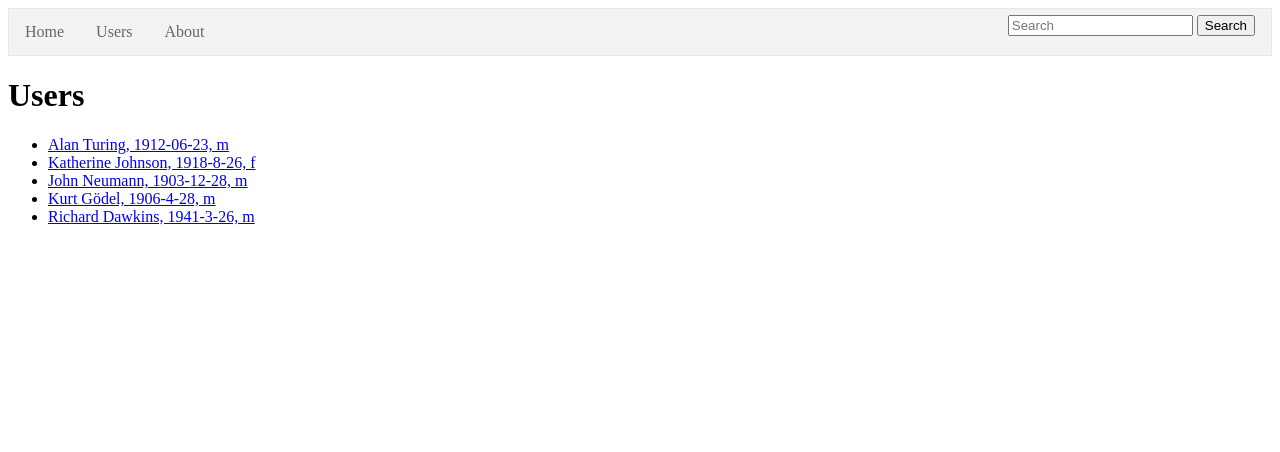
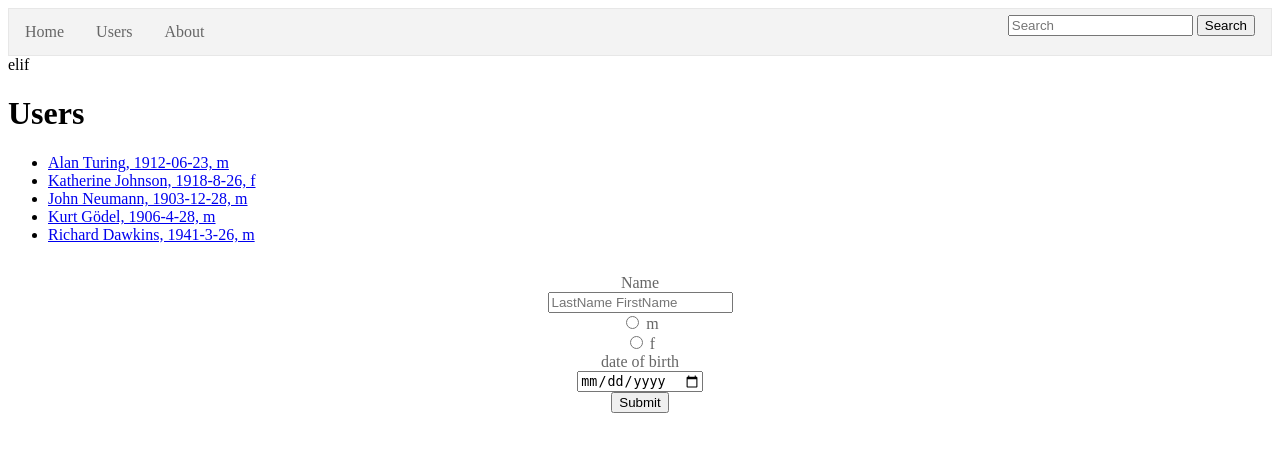
Before and after one commit to AdrianZBIM/Dev_web_TP1, a Flask app: page /users in a window 1280 px wide. Shown: the top 452 px of the page. Run offline with Flask 2, Linux system fonts and the light colour scheme; data comes from the database, SQL or seed files in the repository; parts of the project's set-up code (start-up, migrations or seed data) failed here and were passed over.

Commit message:
Dernier commit

```diff
--- a/app.py
+++ b/app.py
@@ -85,22 +85,33 @@ def about():
     return render_template('about.html', page_title = "About page", context=tpl_context)
 
 
-@app.route('/users')
+@app.route('/users', methods = ['GET', 'POST'])
 
 @app.route('/users/<username>/')
 def users(username=None):
 	app.logger.debug(username, "nom renvoyé")
 	app.logger.debug(get_users({"name": username}))
-	if (not username):
+	#On ajoute des utilisateurs
+	if request.method == 'POST':
+		add_user({"name" : request.form["name"], "birth":  request.form["birth"], "gender":  request.form["gender"]})
 		dic_user = get_users()
 		app.logger.debug("on entre dans username global")
 		return render_template("users.html", page_title = "Users",  username = username, dic_user = dic_user)
-	elif get_users({"name": username}):
-		app.logger.debug("on entre dans username spécifique")
-		username = get_users({"name": username})
-		return render_template("users.html", page_title = username['name'],  username = username)
+
+	#On veut les afficher :
 	else:
-		abort(404, "Pas d'user avec le nom donné")
+		if (not username):
+			dic_user = get_users()
+			app.logger.debug("on entre dans username global")
+			return render_template("users.html", page_title = "Users",  username = username, dic_user = dic_user)
+		elif get_users({"name": username}):
+			app.logger.debug("on entre dans username spécifique")
+			username = get_users({"name": username})
+			return render_template("users.html", page_title = username['name'],  username = username)
+		else:
+			abort(404, "Pas d'user avec le nom donné")
+
+
 
 
 @app.route('/search/', methods=['GET'])
@@ -108,11 +119,19 @@ def search():
 	app.logger.debug(request.args)
 	app.logger.debug(request.args["pattern"])
 	if get_users({"name": request.args["pattern"]}):
+
 		trouve = get_users({"name": request.args["pattern"]})
+		app.logger.debug(trouve)
 	else:
 		trouve = None
+		app.logger.debug(trouve)
 	return render_template("users.html", page_title = request.args["pattern"], trouve = trouve,  search = request.args["pattern"])
-	# Script starts here
+
+
+
+
+
+# Script starts here
 if __name__ == '__main__':
     from dbmgmt import init_db
     init_db()
--- a/templates/users.html
+++ b/templates/users.html
@@ -2,6 +2,7 @@
 {% block content %}
 
     {% if username and username != None %}
+    if
     <h1 class="mt-5">{{ username['name']}}</h1>
       	<ul id="display_user">
 	        <li>
@@ -15,23 +16,65 @@
 	        	Sexe : {{ username['gender']}}
 	    	</li></br>
     	</ul>
-    {% elif trouve%}
-	    	<h1 class="mt-5">Recherche</h1>
-	    		<p> Looking for user "{{ search }}" : <p>
-	    		{% if trouve!= None %}
-	    		<li>
-		        	<a href="users/{{ search }}"> {{ search }}</a>
-		        </li>
-		        {% endif %}
-    {% else %}
+
+    {% elif username == None %}
+    elif
     	<h1 class="mt-5">Users</h1>
 
     	<ul id="User_names">
 		    {% for item in dic_user %}
 		        <li>
-		        	<a href="users/{{ item['name'] }}"> {{ item['name'] }}, {{ item['birth'] }},  {{ item['gender']}}</a>
+		        	<a href="{{ url_for('users', username =  item['name'] ) }}"> {{ item['name'] }}, {{ item['birth'] }},  {{ item['gender']}}</a>
 		        </li>
 		    {% endfor %}
     	</ul>
+
+		<form action="/users" method="post">
+        <div class="form-group row">
+          <label for="staticName" class="col-sm-2 col-form-label">Name</label>
+          <div class="col-sm-3">
+            <input type="text" class="form-control" id="staticName" name="name" placeholder="LastName FirstName" required="">
+          </div>
+          <div class="col-sm-3">
+            <div class="form-check form-check-inline">
+              <input class="form-check-input" type="radio" name="gender" id="inlineRadio1" value="m" required="">
+              <label class="form-check-label" for="inlineRadio1">m</label>
+            </div>
+            <div class="form-check form-check-inline">
+              <input class="form-check-input" type="radio" name="gender" id="inlineRadio2" value="f" required="">
+              <label class="form-check-label" for="inlineRadio2">f</label>
+            </div>
+          </div>
+        </div>
+        <div class="form-group row">
+          <label for="inputDoB" class="col-sm-2 col-form-label">date of birth</label>
+          <div class="col-sm-3">
+            <input type="date" class="form-control" id="inputDoB" name="birth" required="">
+          </div>
+          <div class="col-sm-3">
+        <button type="submit" class="btn btn-primary">Submit</button>
+          </div>
+        </div>
+      </form>
+
+    {% elif trouve and search%}
+	else trouve
+	<h1 class="mt-5">Recherche</h1>
+		<p> Looking for user "{{ search }}" : <p>
+
+		<li>
+        	<a href= "{{ url_for('users', username =  search ) }}"> {{ search }}</a>
+        </li>
+
+	{% elif trouve == None  and search %}
+		<h1 class="mt-5">Recherche</h1>
+		<p> Looking for user "{{ search }}" : <p>
+		No user named "{{ search }}"
+		<p>
+
+
+
+
 	{% endif %}
+
 {% endblock %}
```
Also changed, not shown: api.py (+19 -0 lines).
